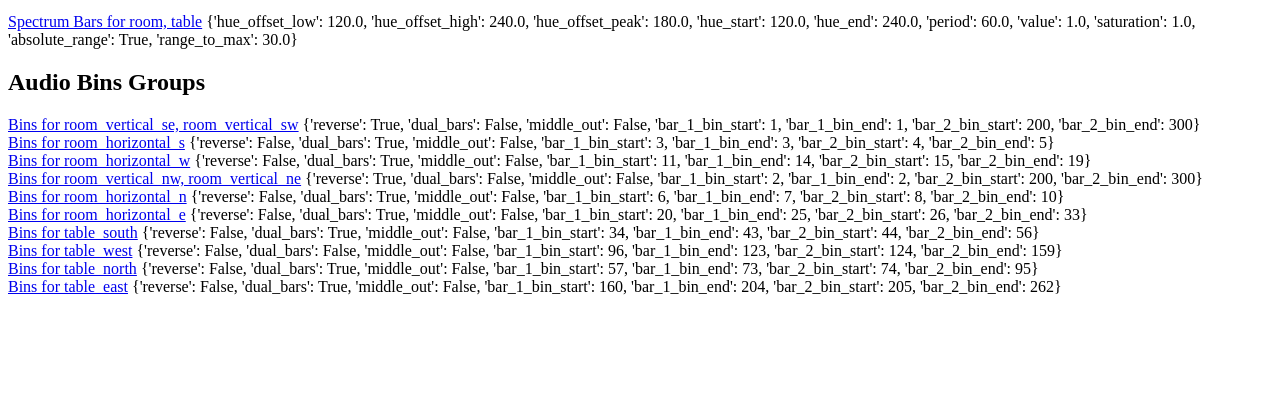
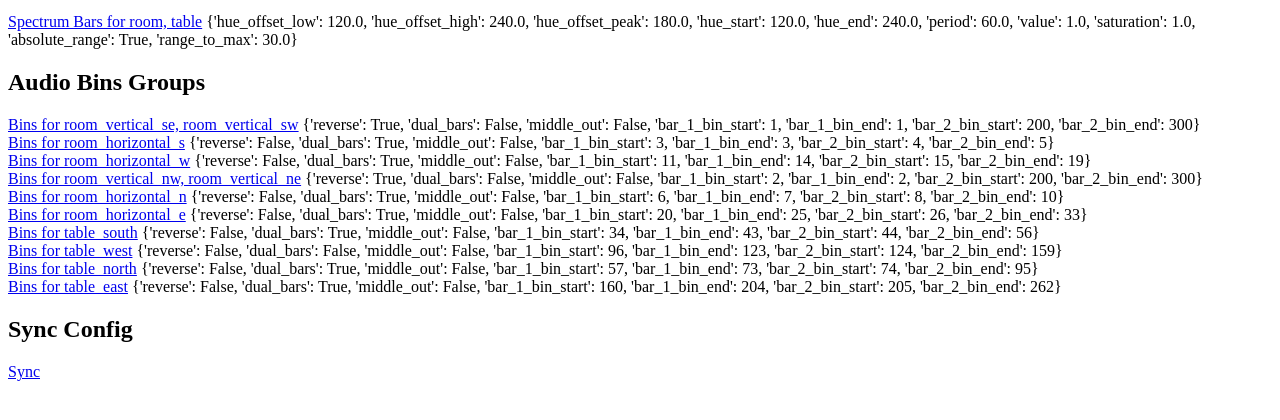
Before and after one commit to RieCo432/lightmaster, a Flask app: page / in a window 1280 px wide. Shown: the part 308-728 px from the top of the page. Run offline with Flask 3, Linux system fonts and the light colour scheme; some libraries are stand-ins or nearby versions.

Commit message:
force syncing config

```diff
--- a/webapp/main.py
+++ b/webapp/main.py
@@ -159,5 +159,14 @@ def bins():
     return render_template("bins.html", audio_bins_form=audio_bins_form)
 
 
+@app.route("/sync-config")
+def sync_config():
+    send_entire_config()
+
+    flash("Config Synced")
+
+    return redirect(url_for("index"))
+
+
 if __name__ == "__main__":
     app.run(host="0.0.0.0", port=80, debug=True)
--- a/webapp/templates/index.html
+++ b/webapp/templates/index.html
@@ -47,6 +47,11 @@
         {% endfor %}
     </p>
 
+    <p>
+        <h2>Sync Config</h2>
+        <a href="/sync-config">Sync</a>
+    </p>
+
 
     {% with messages = get_flashed_messages() %}
         {% if messages %}
```
